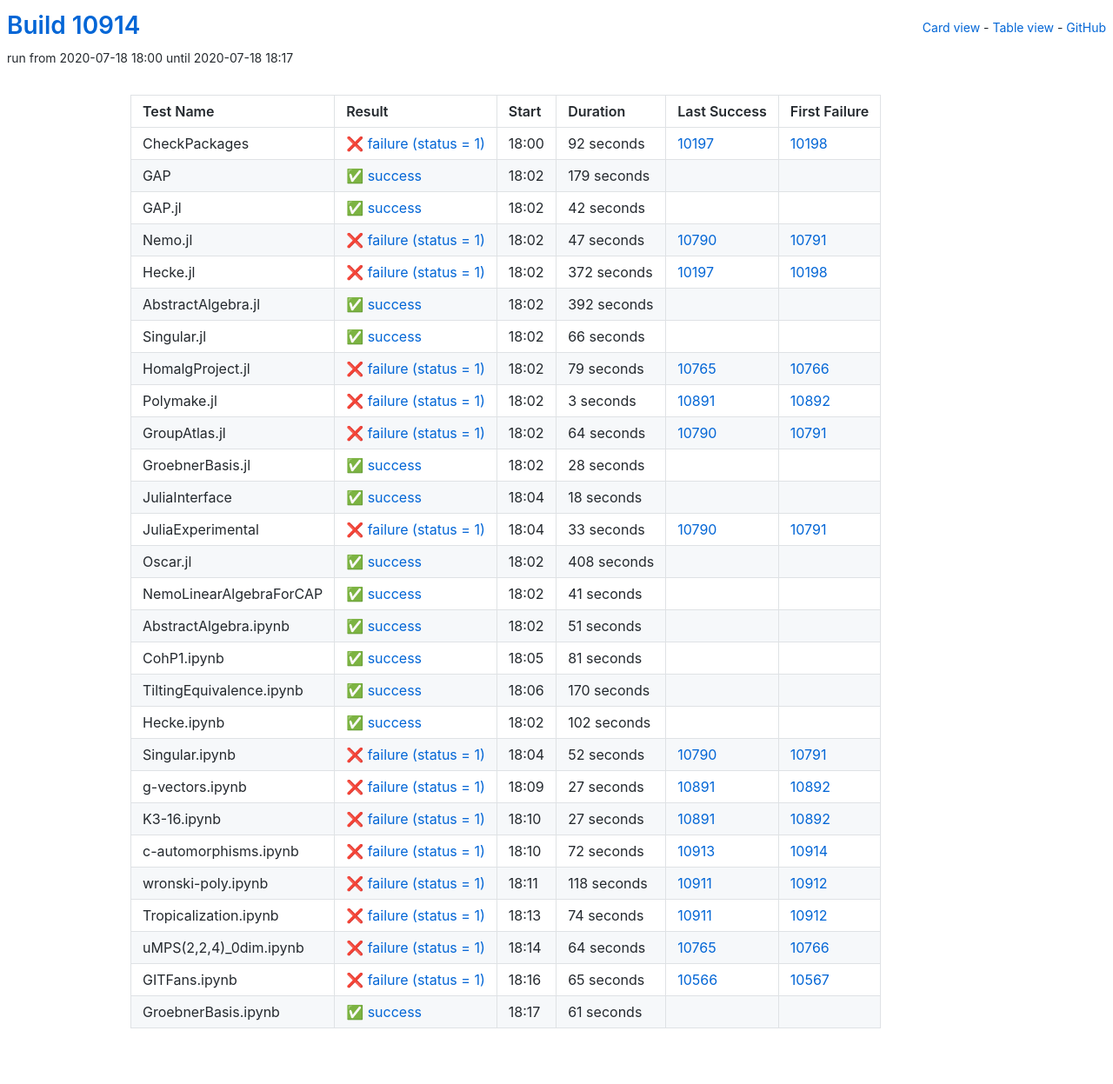
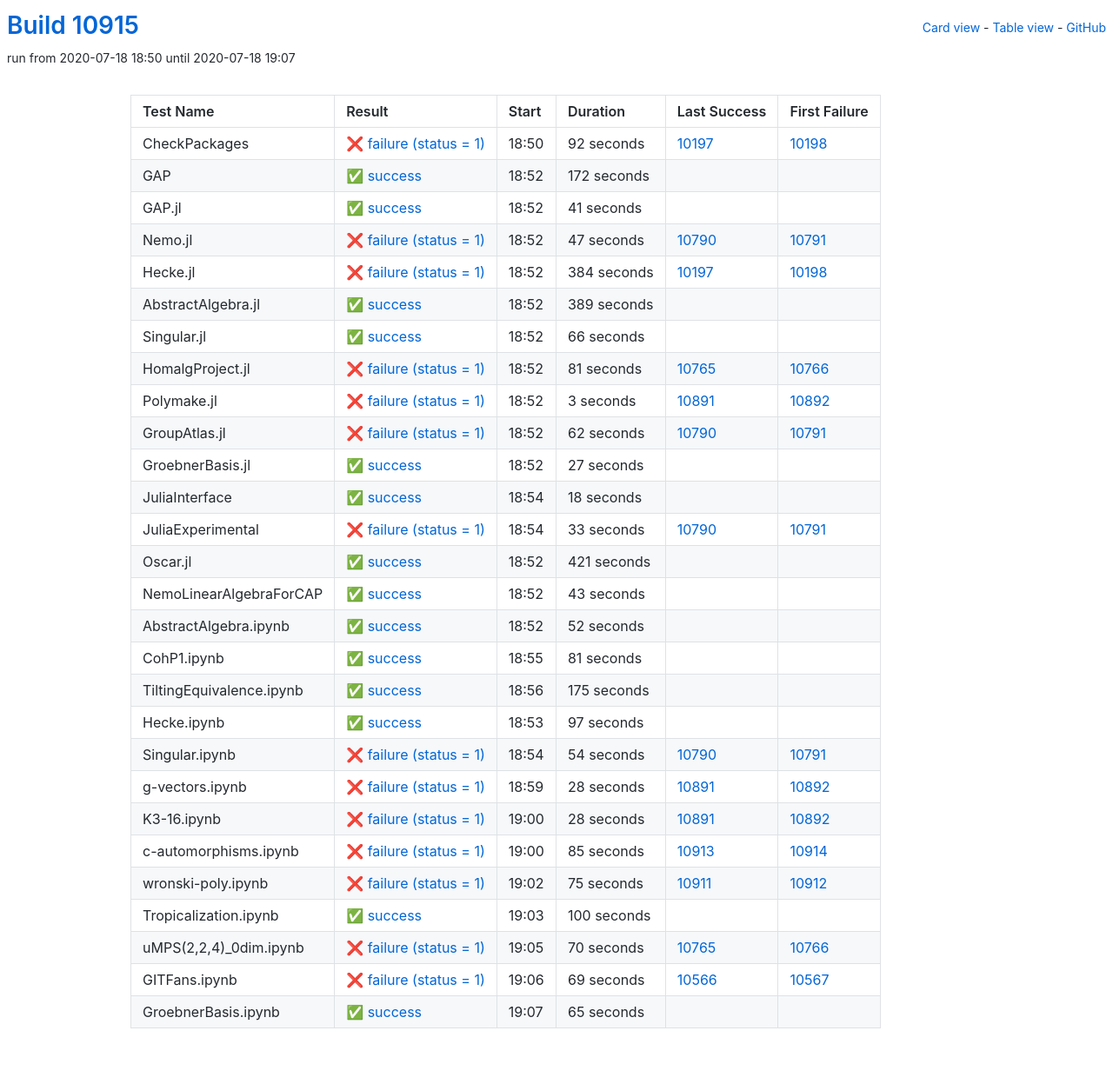
Before and after one commit to oscar-system/oscar-ci-status, a Jekyll site: the page built from table.html, in a window 1280 px wide. Shown: the whole page at 87% size. Built offline with Jekyll 4.4.1, drawn with Linux system fonts in a browser that asks for light colours.

Commit message:
Build #10915

```diff
--- a/_data/ci.yml
+++ b/_data/ci.yml
@@ -1,6 +1,6 @@
 ---
-build: 10914
-build_url: https://oscarci.mathematik.uni-kl.de/job/oscar/10914/
+build: 10915
+build_url: https://oscarci.mathematik.uni-kl.de/job/oscar/10915/
 job: oscar
 organization: oscar-system
 repo: oscar-ci-status
@@ -8,8 +8,8 @@
 tests:
 - name: CheckPackages
   id: checkpackages
-  log: https://oscarci.mathematik.uni-kl.de/job/oscar/10914/artifact/logs/build-10914/CheckPackages.log
-  start: 2020-07-18 18:00
+  log: https://oscarci.mathematik.uni-kl.de/job/oscar/10915/artifact/logs/build-10915/CheckPackages.log
+  start: 2020-07-18 18:50
   success: false
   exitcode: 1
   status: failure
@@ -20,32 +20,32 @@
   first_failure_url: https://oscarci.mathematik.uni-kl.de/job/oscar/10198/
 - name: GAP
   id: gap
-  log: https://oscarci.mathematik.uni-kl.de/job/oscar/10914/artifact/logs/build-10914/GAP.log
-  start: 2020-07-18 18:02
+  log: https://oscarci.mathematik.uni-kl.de/job/oscar/10915/artifact/logs/build-10915/GAP.log
+  start: 2020-07-18 18:52
   success: true
   exitcode: 0
   status: success
-  duration: 179
+  duration: 172
   last_success: false
   last_success_url:
   first_failure: false
   first_failure_url:
 - name: GAP.jl
   id: gap-jl
-  log: https://oscarci.mathematik.uni-kl.de/job/oscar/10914/artifact/logs/build-10914/GAP.jl.log
-  start: 2020-07-18 18:02
+  log: https://oscarci.mathematik.uni-kl.de/job/oscar/10915/artifact/logs/build-10915/GAP.jl.log
+  start: 2020-07-18 18:52
   success: true
   exitcode: 0
   status: success
-  duration: 42
+  duration: 41
   last_success: false
   last_success_url:
   first_failure: false
   first_failure_url:
 - name: Nemo.jl
   id: nemo-jl
-  log: https://oscarci.mathematik.uni-kl.de/job/oscar/10914/artifact/logs/build-10914/Nemo.jl.log
-  start: 2020-07-18 18:02
+  log: https://oscarci.mathematik.uni-kl.de/job/oscar/10915/artifact/logs/build-10915/Nemo.jl.log
+  start: 2020-07-18 18:52
   success: false
   exitcode: 1
   status: failure
@@ -56,32 +56,32 @@
   first_failure_url: https://oscarci.mathematik.uni-kl.de/job/oscar/10791/
 - name: Hecke.jl
   id: hecke-jl
-  log: https://oscarci.mathematik.uni-kl.de/job/oscar/10914/artifact/logs/build-10914/Hecke.jl.log
-  start: 2020-07-18 18:02
+  log: https://oscarci.mathematik.uni-kl.de/job/oscar/10915/artifact/logs/build-10915/Hecke.jl.log
+  start: 2020-07-18 18:52
   success: false
   exitcode: 1
   status: failure
-  duration: 372
+  duration: 384
   last_success: 10197
   last_success_url: https://oscarci.mathematik.uni-kl.de/job/oscar/10197/
   first_failure: 10198
   first_failure_url: https://oscarci.mathematik.uni-kl.de/job/oscar/10198/
 - name: AbstractAlgebra.jl
   id: abstractalgebra-jl
-  log: https://oscarci.mathematik.uni-kl.de/job/oscar/10914/artifact/logs/build-10914/AbstractAlgebra.jl.log
-  start: 2020-07-18 18:02
+  log: https://oscarci.mathematik.uni-kl.de/job/oscar/10915/artifact/logs/build-10915/AbstractAlgebra.jl.log
+  start: 2020-07-18 18:52
   success: true
   exitcode: 0
   status: success
-  duration: 392
+  duration: 389
   last_success: false
   last_success_url:
   first_failure: false
   first_failure_url:
 - name: Singular.jl
   id: singular-jl
-  log: https://oscarci.mathematik.uni-kl.de/job/oscar/10914/artifact/logs/build-10914/Singular.jl.log
-  start: 2020-07-18 18:02
+  log: https://oscarci.mathematik.uni-kl.de/job/oscar/10915/artifact/logs/build-10915/Singular.jl.log
+  start: 2020-07-18 18:52
   success: true
   exitcode: 0
   status: success
@@ -92,20 +92,20 @@
   first_failure_url:
 - name: HomalgProject.jl
   id: homalgproject-jl
-  log: https://oscarci.mathematik.uni-kl.de/job/oscar/10914/artifact/logs/build-10914/HomalgProject.jl.log
-  start: 2020-07-18 18:02
+  log: https://oscarci.mathematik.uni-kl.de/job/oscar/10915/artifact/logs/build-10915/HomalgProject.jl.log
+  start: 2020-07-18 18:52
   success: false
   exitcode: 1
   status: failure
-  duration: 79
+  duration: 81
   last_success: 10765
   last_success_url: https://oscarci.mathematik.uni-kl.de/job/oscar/10765/
   first_failure: 10766
   first_failure_url: https://oscarci.mathematik.uni-kl.de/job/oscar/10766/
 - name: Polymake.jl
   id: polymake-jl
-  log: https://oscarci.mathematik.uni-kl.de/job/oscar/10914/artifact/logs/build-10914/Polymake.jl.log
-  start: 2020-07-18 18:02
+  log: https://oscarci.mathematik.uni-kl.de/job/oscar/10915/artifact/logs/build-10915/Polymake.jl.log
+  start: 2020-07-18 18:52
   success: false
   exitcode: 1
   status: failure
@@ -116,32 +116,32 @@
   first_failure_url: https://oscarci.mathematik.uni-kl.de/job/oscar/10892/
 - name: GroupAtlas.jl
   id: groupatlas-jl
-  log: https://oscarci.mathematik.uni-kl.de/job/oscar/10914/artifact/logs/build-10914/GroupAtlas.jl.log
-  start: 2020-07-18 18:02
+  log: https://oscarci.mathematik.uni-kl.de/job/oscar/10915/artifact/logs/build-10915/GroupAtlas.jl.log
+  start: 2020-07-18 18:52
   success: false
   exitcode: 1
   status: failure
-  duration: 64
+  duration: 62
   last_success: 10790
   last_success_url: https://oscarci.mathematik.uni-kl.de/job/oscar/10790/
   first_failure: 10791
   first_failure_url: https://oscarci.mathematik.uni-kl.de/job/oscar/10791/
 - name: GroebnerBasis.jl
   id: groebnerbasis-jl
-  log: https://oscarci.mathematik.uni-kl.de/job/oscar/10914/artifact/logs/build-10914/GroebnerBasis.jl.log
-  start: 2020-07-18 18:02
+  log: https://oscarci.mathematik.uni-kl.de/job/oscar/10915/artifact/logs/build-10915/GroebnerBasis.jl.log
+  start: 2020-07-18 18:52
   success: true
   exitcode: 0
   status: success
-  duration: 28
+  duration: 27
   last_success: false
   last_success_url:
   first_failure: false
   first_failure_url:
 - name: JuliaInterface
   id: juliainterface
-  log: https://oscarci.mathematik.uni-kl.de/job/oscar/10914/artifact/logs/build-10914/JuliaInterface.log
-  start: 2020-07-18 18:04
+  log: https://oscarci.mathematik.uni-kl.de/job/oscar/10915/artifact/logs/build-10915/JuliaInterface.log
+  start: 2020-07-18 18:54
   success: true
   exitcode: 0
   status: success
@@ -152,8 +152,8 @@
   first_failure_url:
 - name: JuliaExperimental
   id: juliaexperimental
-  log: https://oscarci.mathematik.uni-kl.de/job/oscar/10914/artifact/logs/build-10914/JuliaExperimental.log
-  start: 2020-07-18 18:04
+  log: https://oscarci.mathematik.uni-kl.de/job/oscar/10915/artifact/logs/build-10915/JuliaExperimental.log
+  start: 2020-07-18 18:54
   success: false
   exitcode: 1
   status: failure
@@ -164,44 +164,44 @@
   first_failure_url: https://oscarci.mathematik.uni-kl.de/job/oscar/10791/
 - name: Oscar.jl
   id: oscar-jl
-  log: https://oscarci.mathematik.uni-kl.de/job/oscar/10914/artifact/logs/build-10914/Oscar.jl.log
-  start: 2020-07-18 18:02
+  log: https://oscarci.mathematik.uni-kl.de/job/oscar/10915/artifact/logs/build-10915/Oscar.jl.log
+  start: 2020-07-18 18:52
   success: true
   exitcode: 0
   status: success
-  duration: 408
+  duration: 421
   last_success: false
   last_success_url:
   first_failure: false
   first_failure_url:
 - name: NemoLinearAlgebraForCAP
   id: nemolinearalgebraforcap
-  log: https://oscarci.mathematik.uni-kl.de/job/oscar/10914/artifact/logs/build-10914/NemoLinearAlgebraForCAP.log
-  start: 2020-07-18 18:02
+  log: https://oscarci.mathematik.uni-kl.de/job/oscar/10915/artifact/logs/build-10915/NemoLinearAlgebraForCAP.log
+  start: 2020-07-18 18:52
   success: true
   exitcode: 0
   status: success
-  duration: 41
+  duration: 43
   last_success: false
   last_success_url:
   first_failure: false
   first_failure_url:
 - name: AbstractAlgebra.ipynb
   id: abstractalgebra-ipynb
-  log: https://oscarci.mathematik.uni-kl.de/job/oscar/10914/artifact/logs/build-10914/AbstractAlgebra.ipynb.log
-  start: 2020-07-18 18:02
+  log: https://oscarci.mathematik.uni-kl.de/job/oscar/10915/artifact/logs/build-10915/AbstractAlgebra.ipynb.log
+  start: 2020-07-18 18:52
   success: true
   exitcode: 0
   status: success
-  duration: 51
+  duration: 52
   last_success: false
   last_success_url:
   first_failure: false
   first_failure_url:
 - name: CohP1.ipynb
   id: cohp1-ipynb
-  log: https://oscarci.mathematik.uni-kl.de/job/oscar/10914/artifact/logs/build-10914/CohP1.ipynb.log
-  start: 2020-07-18 18:05
+  log: https://oscarci.mathematik.uni-kl.de/job/oscar/10915/artifact/logs/build-10915/CohP1.ipynb.log
+  start: 2020-07-18 18:55
   success: true
   exitcode: 0
   status: success
@@ -212,132 +212,132 @@
   first_failure_url:
 - name: TiltingEquivalence.ipynb
   id: tiltingequivalence-ipynb
-  log: https://oscarci.mathematik.uni-kl.de/job/oscar/10914/artifact/logs/build-10914/TiltingEquivalence.ipynb.log
-  start: 2020-07-18 18:06
+  log: https://oscarci.mathematik.uni-kl.de/job/oscar/10915/artifact/logs/build-10915/TiltingEquivalence.ipynb.log
+  start: 2020-07-18 18:56
   success: true
   exitcode: 0
   status: success
-  duration: 170
+  duration: 175
   last_success: false
   last_success_url:
   first_failure: false
   first_failure_url:
 - name: Hecke.ipynb
   id: hecke-ipynb
-  log: https://oscarci.mathematik.uni-kl.de/job/oscar/10914/artifact/logs/build-10914/Hecke.ipynb.log
-  start: 2020-07-18 18:02
+  log: https://oscarci.mathematik.uni-kl.de/job/oscar/10915/artifact/logs/build-10915/Hecke.ipynb.log
+  start: 2020-07-18 18:53
   success: true
   exitcode: 0
   status: success
-  duration: 102
+  duration: 97
   last_success: false
   last_success_url:
   first_failure: false
   first_failure_url:
 - name: Singular.ipynb
   id: singular-ipynb
-  log: https://oscarci.mathematik.uni-kl.de/job/oscar/10914/artifact/logs/build-10914/Singular.ipynb.log
-  start: 2020-07-18 18:04
+  log: https://oscarci.mathematik.uni-kl.de/job/oscar/10915/artifact/logs/build-10915/Singular.ipynb.log
+  start: 2020-07-18 18:54
   success: false
   exitcode: 1
   status: failure
-  duration: 52
+  duration: 54
   last_success: 10790
   last_success_url: https://oscarci.mathematik.uni-kl.de/job/oscar/10790/
   first_failure: 10791
   first_failure_url: https://oscarci.mathematik.uni-kl.de/job/oscar/10791/
 - name: g-vectors.ipynb
   id: g-vectors-ipynb
-  log: https://oscarci.mathematik.uni-kl.de/job/oscar/10914/artifact/logs/build-10914/g-vectors.ipynb.log
-  start: 2020-07-18 18:09
+  log: https://oscarci.mathematik.uni-kl.de/job/oscar/10915/artifact/logs/build-10915/g-vectors.ipynb.log
+  start: 2020-07-18 18:59
   success: false
   exitcode: 1
   status: failure
-  duration: 27
+  duration: 28
   last_success: 10891
   last_success_url: https://oscarci.mathematik.uni-kl.de/job/oscar/10891/
   first_failure: 10892
   first_failure_url: https://oscarci.mathematik.uni-kl.de/job/oscar/10892/
 - name: K3-16.ipynb
   id: k3-16-ipynb
-  log: https://oscarci.mathematik.uni-kl.de/job/oscar/10914/artifact/logs/build-10914/K3-16.ipynb.log
-  start: 2020-07-18 18:10
+  log: https://oscarci.mathematik.uni-kl.de/job/oscar/10915/artifact/logs/build-10915/K3-16.ipynb.log
+  start: 2020-07-18 19:00
   success: false
   exitcode: 1
   status: failure
-  duration: 27
+  duration: 28
   last_success: 10891
   last_success_url: https://oscarci.mathematik.uni-kl.de/job/oscar/10891/
   first_failure: 10892
   first_failure_url: https://oscarci.mathematik.uni-kl.de/job/oscar/10892/
 - name: c-automorphisms.ipynb
   id: c-automorphisms-ipynb
-  log: https://oscarci.mathematik.uni-kl.de/job/oscar/10914/artifact/logs/build-10914/c-automorphisms.ipynb.log
-  start: 2020-07-18 18:10
+  log: https://oscarci.mathematik.uni-kl.de/job/oscar/10915/artifact/logs/build-10915/c-automorphisms.ipynb.log
+  start: 2020-07-18 19:00
   success: false
   exitcode: 1
   status: failure
-  duration: 72
+  duration: 85
   last_success: 10913
   last_success_url: https://oscarci.mathematik.uni-kl.de/job/oscar/10913/
   first_failure: 10914
   first_failure_url: https://oscarci.mathematik.uni-kl.de/job/oscar/10914/
 - name: wronski-poly.ipynb
   id: wronski-poly-ipynb
-  log: https://oscarci.mathematik.uni-kl.de/job/oscar/10914/artifact/logs/build-10914/wronski-poly.ipynb.log
-  start: 2020-07-18 18:11
+  log: https://oscarci.mathematik.uni-kl.de/job/oscar/10915/artifact/logs/build-10915/wronski-poly.ipynb.log
+  start: 2020-07-18 19:02
   success: false
   exitcode: 1
   status: failure
-  duration: 118
+  duration: 75
   last_success: 10911
   last_success_url: https://oscarci.mathematik.uni-kl.de/job/oscar/10911/
   first_failure: 10912
   first_failure_url: https://oscarci.mathematik.uni-kl.de/job/oscar/10912/
 - name: Tropicalization.ipynb
   id: tropicalization-ipynb
-  log: https://oscarci.mathematik.uni-kl.de/job/oscar/10914/artifact/logs/build-10914/Tropicalization.ipynb.log
-  start: 2020-07-18 18:13
+  log: https://oscarci.mathematik.uni-kl.de/job/oscar/10915/artifact/logs/build-10915/Tropicalization.ipynb.log
+  start: 2020-07-18 19:03
+  success: true
+  exitcode: 0
+  status: success
+  duration: 100
+  last_success: false
+  last_success_url:
+  first_failure: false
+  first_failure_url:
+- name: uMPS(2,2,4)_0dim.ipynb
+  id: umps-2-2-4-0dim-ipynb
+  log: https://oscarci.mathematik.uni-kl.de/job/oscar/10915/artifact/logs/build-10915/uMPS-2-2-4-_0dim.ipynb.log
+  start: 2020-07-18 19:05
   success: false
   exitcode: 1
   status: failure
-  duration: 74
-  last_success: 10911
-  last_success_url: https://oscarci.mathematik.uni-kl.de/job/oscar/10911/
-  first_failure: 10912
-  first_failure_url: https://oscarci.mathematik.uni-kl.de/job/oscar/10912/
-- name: uMPS(2,2,4)_0dim.ipynb
-  id: umps-2-2-4-0dim-ipynb
-  log: https://oscarci.mathematik.uni-kl.de/job/oscar/10914/artifact/logs/build-10914/uMPS-2-2-4-_0dim.ipynb.log
-  start: 2020-07-18 18:14
-  success: false
-  exitcode: 1
-  status: failure
-  duration: 64
+  duration: 70
   last_success: 10765
   last_success_url: https://oscarci.mathematik.uni-kl.de/job/oscar/10765/
   first_failure: 10766
   first_failure_url: https://oscarci.mathematik.uni-kl.de/job/oscar/10766/
 - name: GITFans.ipynb
   id: gitfans-ipynb
-  log: https://oscarci.mathematik.uni-kl.de/job/oscar/10914/artifact/logs/build-10914/GITFans.ipynb.log
-  start: 2020-07-18 18:16
+  log: https://oscarci.mathematik.uni-kl.de/job/oscar/10915/artifact/logs/build-10915/GITFans.ipynb.log
+  start: 2020-07-18 19:06
   success: false
   exitcode: 1
   status: failure
-  duration: 65
+  duration: 69
   last_success: 10566
   last_success_url: https://oscarci.mathematik.uni-kl.de/job/oscar/10566/
   first_failure: 10567
   first_failure_url: https://oscarci.mathematik.uni-kl.de/job/oscar/10567/
 - name: GroebnerBasis.ipynb
   id: groebnerbasis-ipynb
-  log: https://oscarci.mathematik.uni-kl.de/job/oscar/10914/artifact/logs/build-10914/GroebnerBasis.ipynb.log
-  start: 2020-07-18 18:17
+  log: https://oscarci.mathematik.uni-kl.de/job/oscar/10915/artifact/logs/build-10915/GroebnerBasis.ipynb.log
+  start: 2020-07-18 19:07
   success: true
   exitcode: 0
   status: success
-  duration: 61
+  duration: 65
   last_success: false
   last_success_url:
   first_failure: false
```
Also changed, not shown: README.md.
